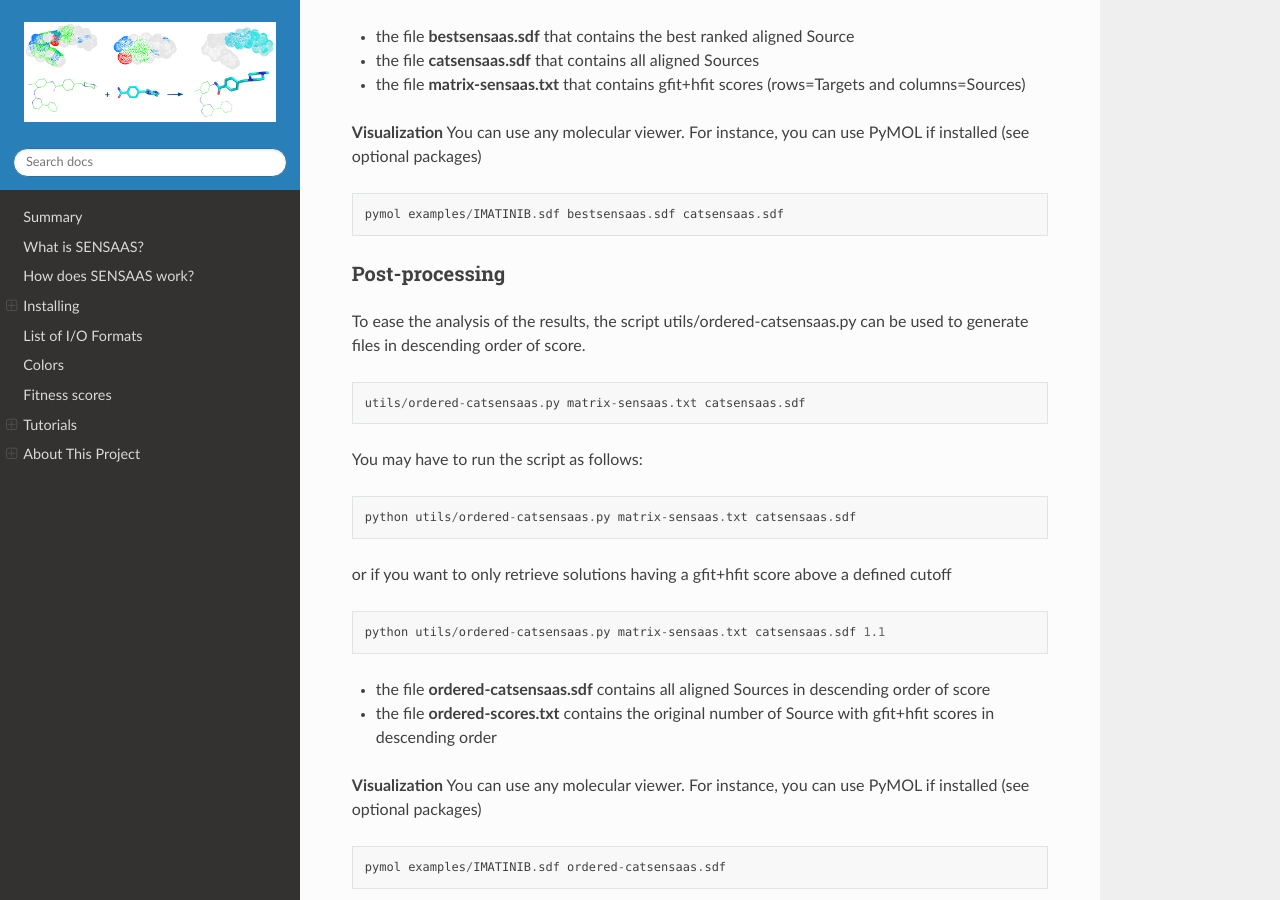
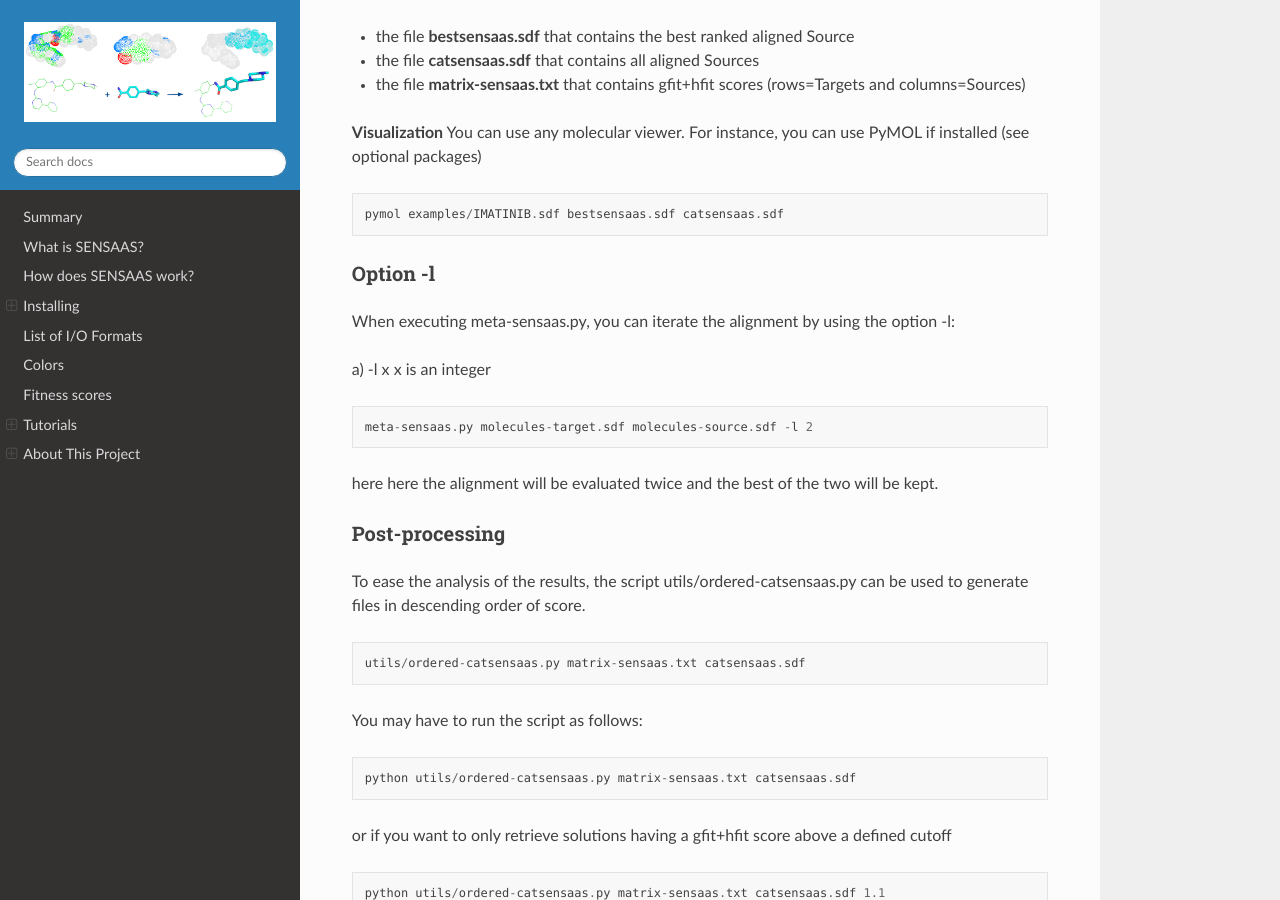
Before and after one commit to SENSAAS/sensaas-py, a Sphinx documentation site: the page built from docs/index.rst, in a window 1280 px wide and 900 px high, scrolled down 8602 px. Built offline with Sphinx 7.4.7 and the Read the Docs theme 2.0.0, drawn with Linux system fonts in a browser that asks for light colours.

Commit message:
Update index.rst

```diff
--- a/docs/index.rst
+++ b/docs/index.rst
@@ -310,6 +310,18 @@ Outputs are:
 ::
 	pymol examples/IMATINIB.sdf bestsensaas.sdf catsensaas.sdf
 
+Option -l
+~~~~~~~~~
+
+When executing meta-sensaas.py, you can iterate the alignment by using the option -l:
+
+a) -l x
+x is an integer
+::
+	meta-sensaas.py molecules-target.sdf molecules-source.sdf -l 2
+
+here here the alignment will be evaluated twice and the best of the two will be kept.
+
 Post-processing
 ~~~~~~~~~~~~~~~
 
```
